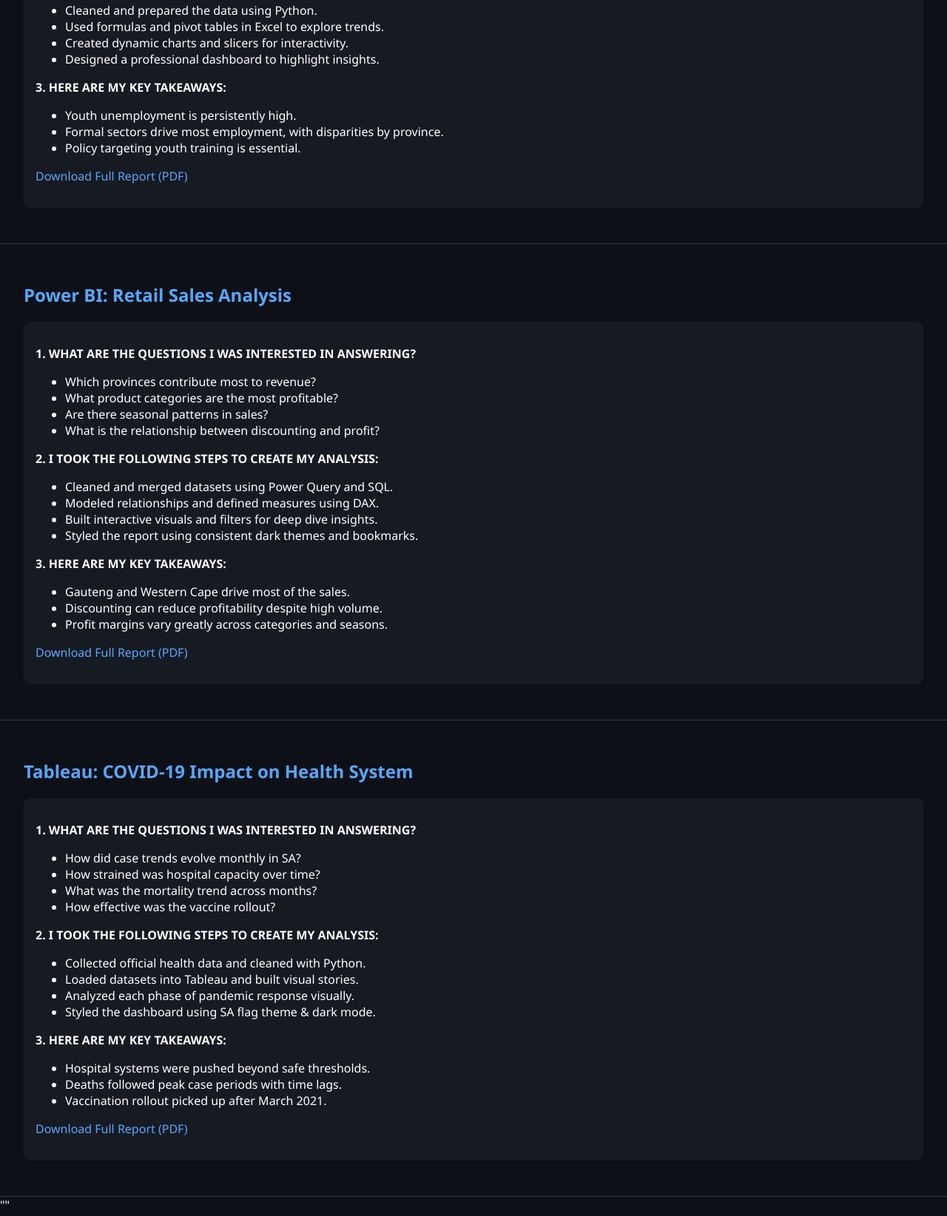
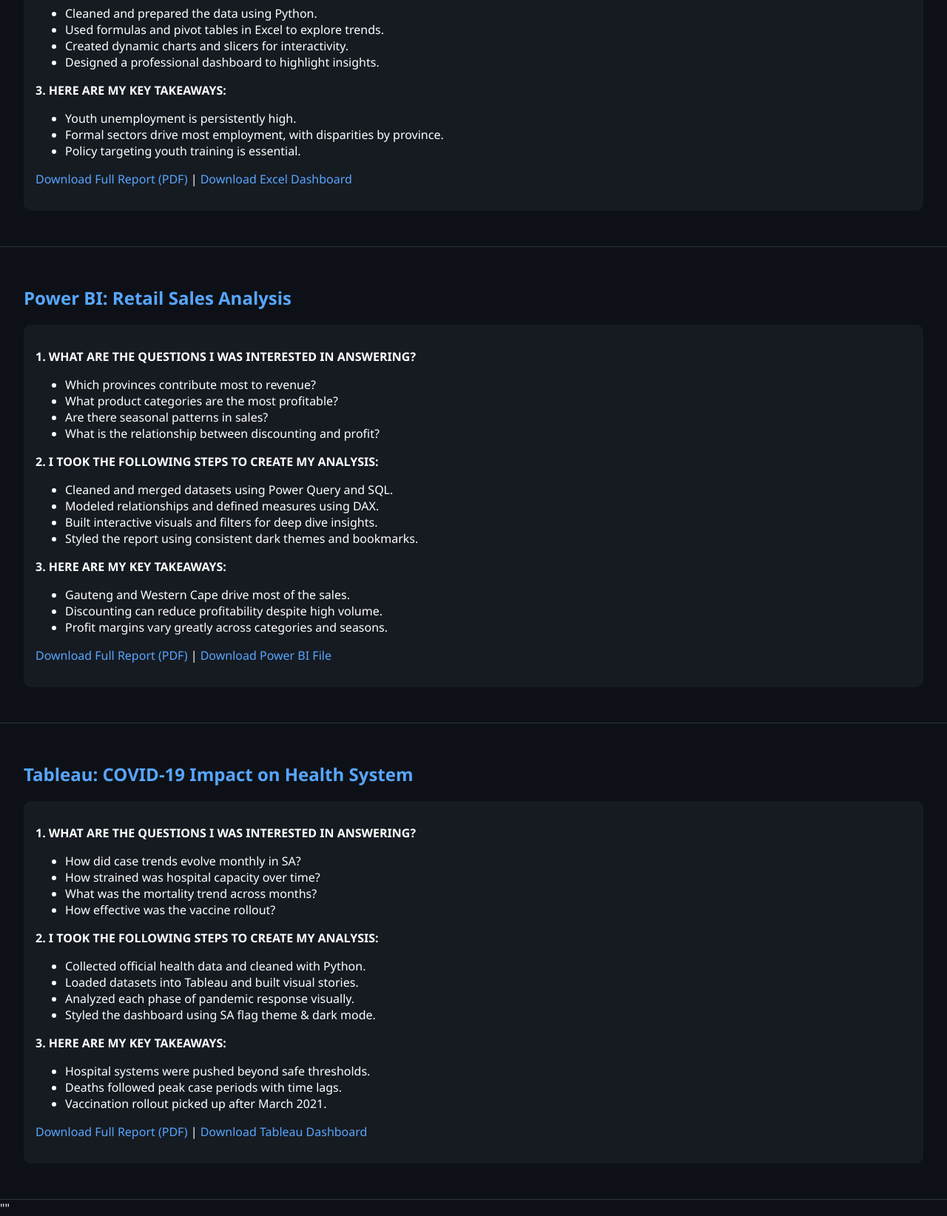
Before and after one commit to Goitsee07/Goitseone_Data_Portfolio-, a plain HTML site: page index.html in a window 1280 px wide. Shown: the part 643-2287 px from the top of the page at 74% size. Drawn offline with Linux system fonts and the light colour scheme.

Commit message:
Update index.html

```diff
--- a/index.html
+++ b/index.html
@@ -23,6 +23,7 @@
       width: 120px;
       height: 120px;
       margin-top: 10px;
+      border: 2px solid #58a6ff;
     }
     h1 {
       margin-bottom: 0;
@@ -83,7 +84,7 @@
         <li>Formal sectors drive most employment, with disparities by province.</li>
         <li>Policy targeting youth training is essential.</li>
       </ul>
-      <p><a href="Excel_Employment_Report.pdf" download>Download Full Report (PDF)</a></p>
+      <p><a href="Excel_Employment_Report.pdf" download>Download Full Report (PDF)</a> | <a href="employment_dashboard.xlsx" download>Download Excel Dashboard</a></p>
     </div>
   </div>  <div class="section">
     <h2>Power BI: Retail Sales Analysis</h2>
@@ -108,7 +109,7 @@
         <li>Discounting can reduce profitability despite high volume.</li>
         <li>Profit margins vary greatly across categories and seasons.</li>
       </ul>
-      <p><a href="PowerBI_Retail_Report.pdf" download>Download Full Report (PDF)</a></p>
+      <p><a href="PowerBI_Retail_Report.pdf" download>Download Full Report (PDF)</a> | <a href="retail_sales.pbix" download>Download Power BI File</a></p>
     </div>
   </div>  <div class="section">
     <h2>Tableau: COVID-19 Impact on Health System</h2>
@@ -133,7 +134,7 @@
         <li>Deaths followed peak case periods with time lags.</li>
         <li>Vaccination rollout picked up after March 2021.</li>
       </ul>
-      <p><a href="Tableau_Health_Report.pdf" download>Download Full Report (PDF)</a></p>
+      <p><a href="Tableau_Health_Report.pdf" download>Download Full Report (PDF)</a> | <a href="health_dashboard.twbx" download>Download Tableau Dashboard</a></p>
     </div>
   </div>
 </body>
```
